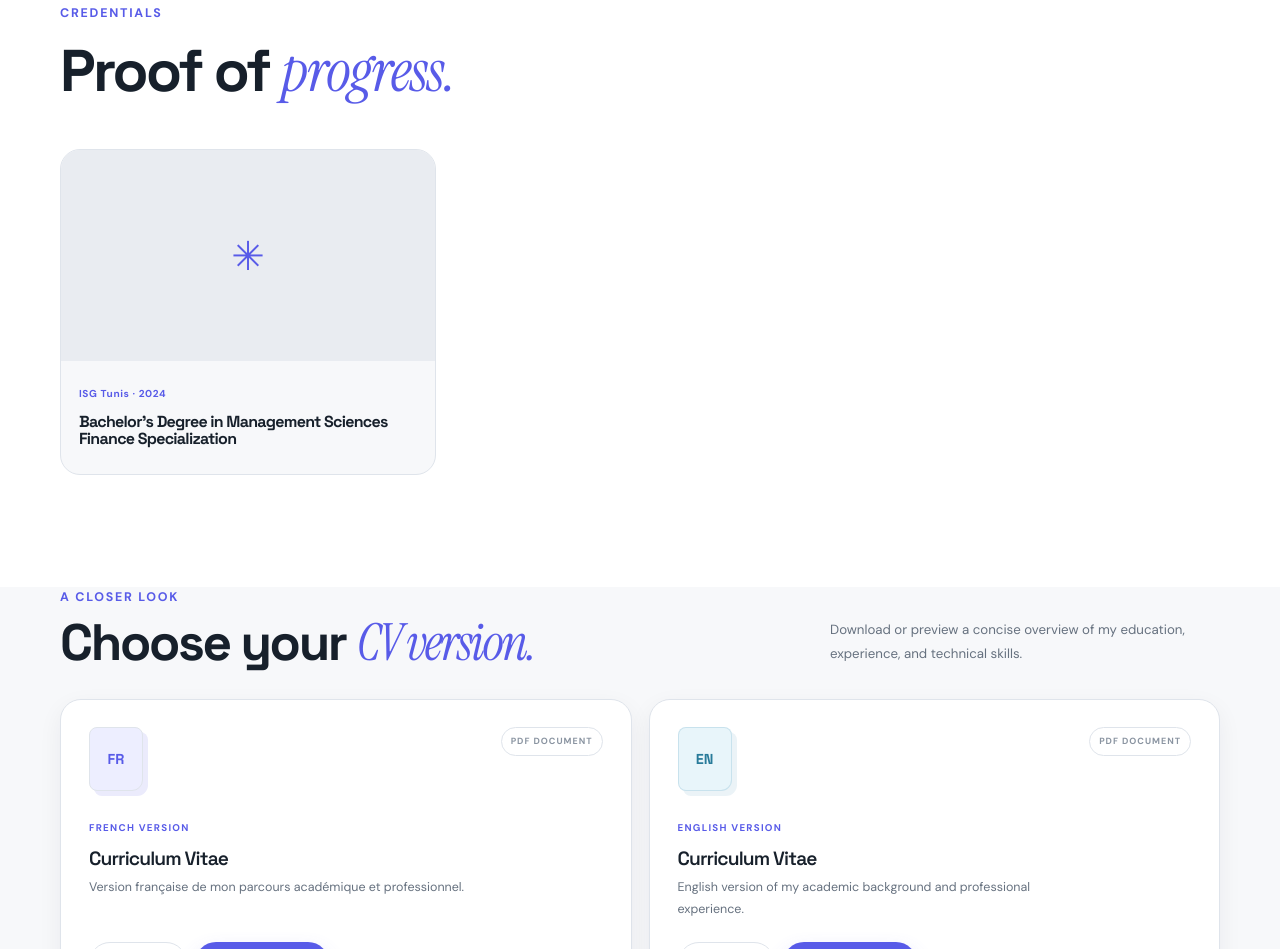
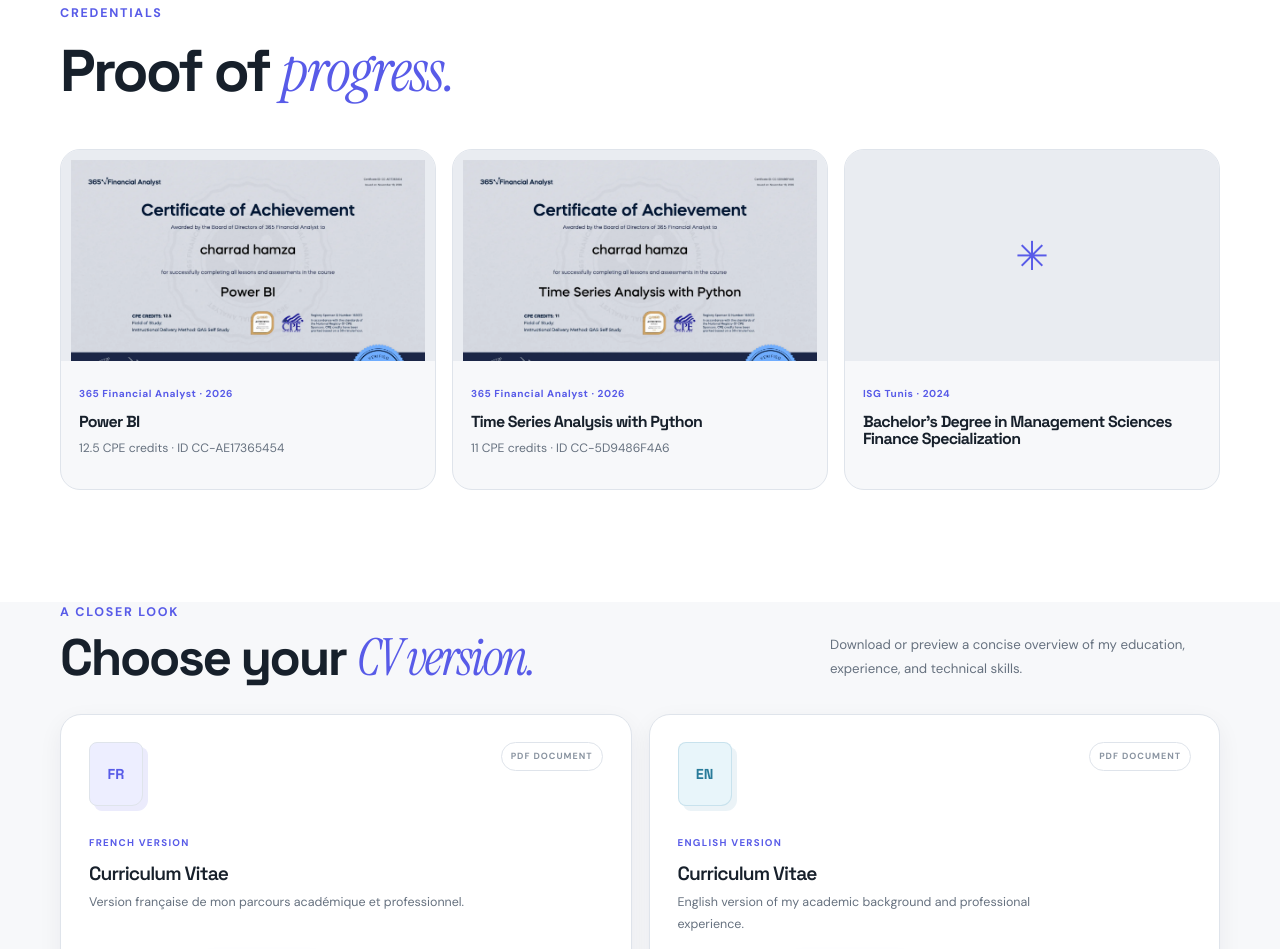
Before and after one commit to hamzacharrad29-png/Portfolio, a plain HTML site: page index.html in a window 1280 px wide. Shown: the part 7683-8632 px from the top of the page. Drawn offline with Linux system fonts and the light colour scheme; no server answers.

Commit message:
Add 365 Financial Analyst certificates: Power BI, Time Series Analysis with Python
Co-Authored-By: Claude Opus 5.5 <noreply@anthropic.com>
Claude-Session: https://claude.ai/code/session_01CKq7WHkMp9MSpPvZjqUFop

```diff
--- a/index.html
+++ b/index.html
@@ -626,6 +626,20 @@ The objective is to study historical stock price behavior, evaluate time-series
       <div class="section-heading"><div><p class="section-kicker">CREDENTIALS</p><h2>Proof of <em>progress.</em></h2></div></div>
       <div class="certification-grid">
 
+          <article class="certification-card" data-title="Power BI" data-issuer="365 Financial Analyst" data-date="November 2026" data-desc="Certificate of Achievement for completing all lessons and assessments of the Power BI course. 12.5 CPE credits. Certificate ID: CC-AE17365454." data-img="assets/images/certifications/365-power-bi.webp" data-verify="">
+            <button class="certification-image" type="button" data-cert-open aria-label="Preview Power BI certificate">
+              <img src="assets/images/certifications/365-power-bi.webp" alt="365 Financial Analyst Power BI certificate" width="1600" height="1125" loading="lazy" decoding="async">
+            </button>
+            <div class="certification-body"><span class="certification-issuer">365 Financial Analyst · 2026</span><h3>Power BI</h3><p>12.5 CPE credits · ID CC-AE17365454</p></div>
+          </article>
+
+          <article class="certification-card" data-title="Time Series Analysis with Python" data-issuer="365 Financial Analyst" data-date="November 2026" data-desc="Certificate of Achievement for completing all lessons and assessments of the Time Series Analysis with Python course. 11 CPE credits. Certificate ID: CC-5D9486F4A6." data-img="assets/images/certifications/365-time-series-python.webp" data-verify="">
+            <button class="certification-image" type="button" data-cert-open aria-label="Preview Time Series Analysis with Python certificate">
+              <img src="assets/images/certifications/365-time-series-python.webp" alt="365 Financial Analyst Time Series Analysis with Python certificate" width="1600" height="1125" loading="lazy" decoding="async">
+            </button>
+            <div class="certification-body"><span class="certification-issuer">365 Financial Analyst · 2026</span><h3>Time Series Analysis with Python</h3><p>11 CPE credits · ID CC-5D9486F4A6</p></div>
+          </article>
+
           <article class="certification-card" data-title="Bachelor’s Degree in Management Sciences Finance Specialization" data-issuer="ISG Tunis" data-date="2024" data-desc="" data-img="" data-verify="">
             <button class="certification-image" type="button" data-cert-open aria-label="Preview Bachelor’s Degree in Management Sciences Finance Specialization">
               <span aria-hidden="true">✳</span>
```
Also changed, not shown: assets/images/certifications/365-power-bi.webp (added), assets/images/certifications/365-time-series-python.webp (added).
